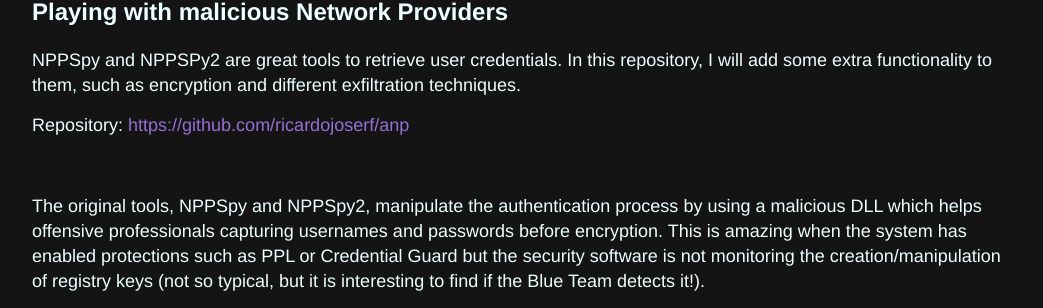
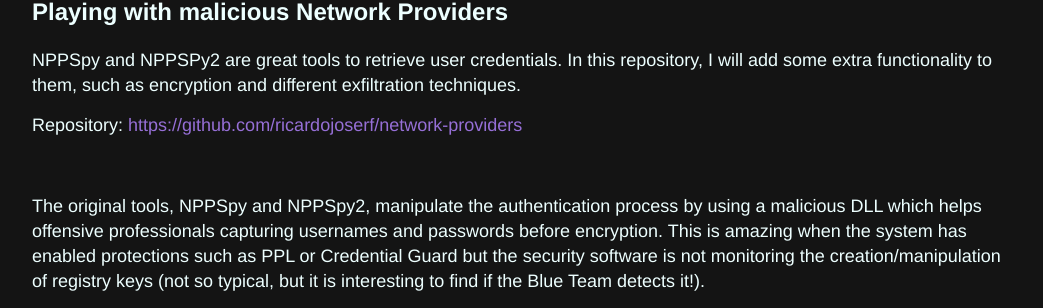
Before and after one commit to ricardojoserf/ricardojoserf.github.io, a Jekyll site: the page built from _posts/2025-4-16-anp.md, in a window 1280 px wide and 900 px high. Shown: the part 169-477 px from the top of the window, without its empty margins (118-1161 px from the left). Built offline with Jekyll 4.4.1, drawn with Linux system fonts in a browser that asks for light colours; some of the changed lines change nothing that is shown.

Commit message:
Update 2025-4-16-anp.md

```diff
--- a/_posts/2025-4-16-anp.md
+++ b/_posts/2025-4-16-anp.md
@@ -9,7 +9,7 @@
 <!--more-->
 
 
-Repository: [https://github.com/ricardojoserf/anp](https://github.com/ricardojoserf/network-providers)
+Repository: [https://github.com/ricardojoserf/network-providers](https://github.com/ricardojoserf/network-providers)
 
 <br>
 
```
